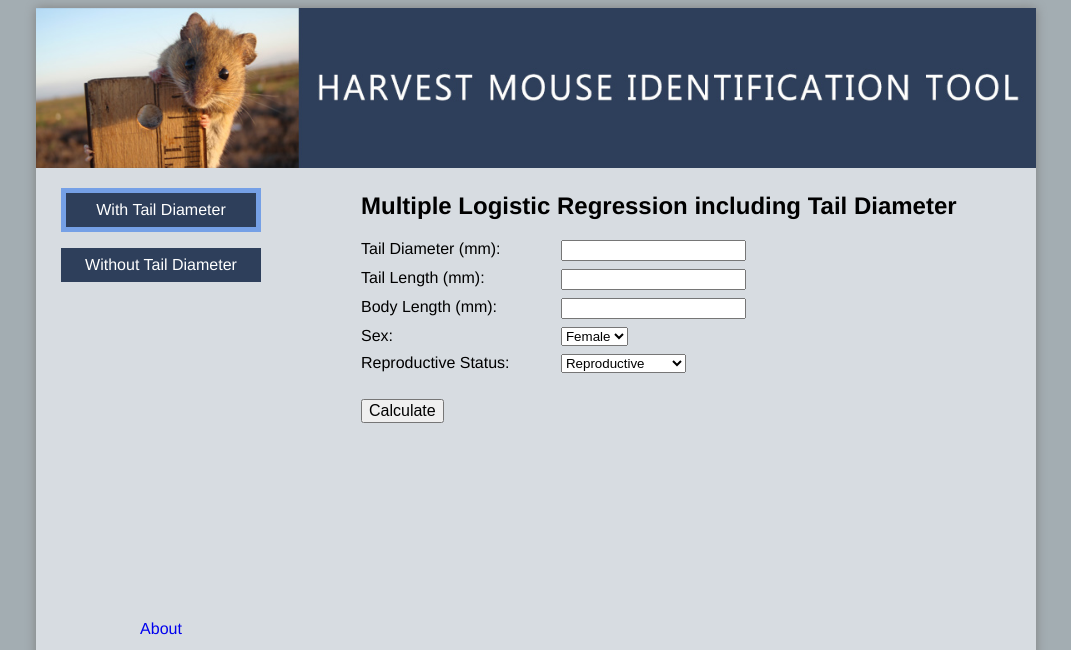
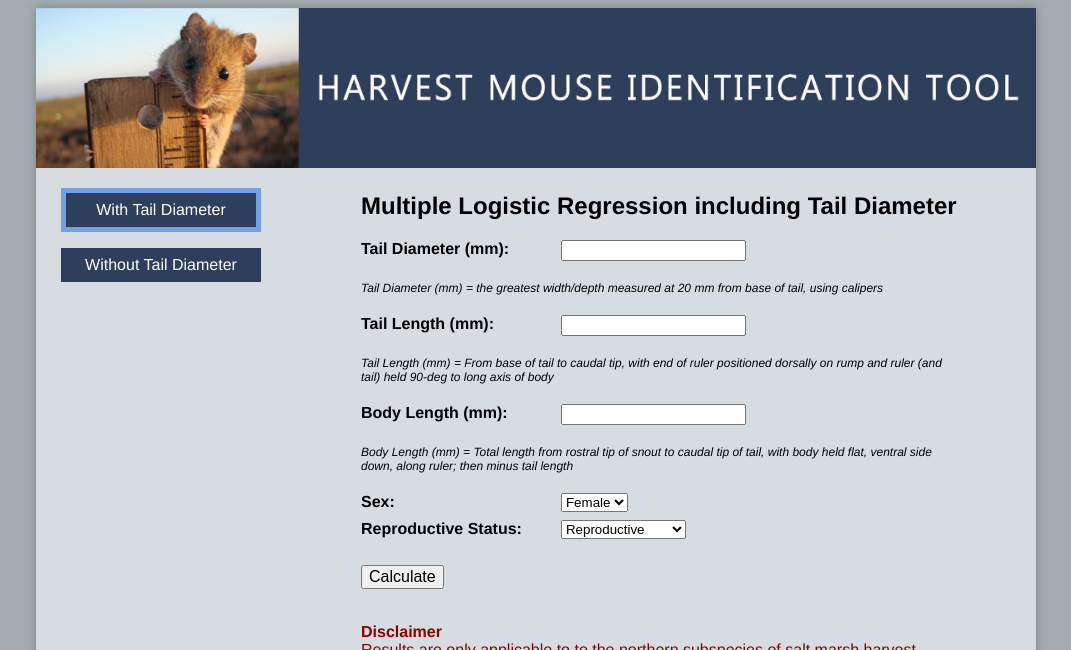
Before and after one commit to harvestmouseid/calculator, a plain HTML site: page index.html in a window 1280 px wide. Shown: the top 650 px of the page, without its empty margins (104-1175 px from the left). Drawn offline with Linux system fonts and the light colour scheme.

Commit message:
Add files via upload

```diff
--- a/index.html
+++ b/index.html
@@ -34,31 +34,46 @@
             <form>
               <div class="row">
                 <div class="col-4">
-                  <label for="tdiam">Tail Diameter (mm):</label>
+                  <label for="tdiam"><b>Tail Diameter (mm):</b></label>
                 </div>
                 <div class="col-8">
                   <input type="number" id="tailDiam">
                 </div>
               </div>
               <div class="row">
+                <div class="col-12">
+                  <p class="caption">Tail Diameter (mm) = the greatest width/depth measured at 20 mm from base of tail, using calipers</p>
+                </div>
+              </div>
+              <div class="row">
                 <div class="col-4">
-                  <label for="tlength">Tail Length (mm):</label>
+                  <label for="tlength"><b>Tail Length (mm):</b></label>
                 </div>
                 <div class="col-8">
                   <input type="number" id="tailLength">
                 </div>
               </div>
               <div class="row">
+                <div class="col-12">
+                  <p class="caption">Tail Length (mm) = From base of tail to caudal tip, with end of ruler positioned dorsally on rump and ruler (and tail) held 90-deg to long axis of body</p>
+                </div>
+              </div>
+              <div class="row">
                 <div class="col-4">
-                  <label for="blength">Body Length (mm):</label>
+                  <label for="blength"><b>Body Length (mm):</b></label>
                 </div>
                 <div class="col-8">
                   <input type="number" id="bodyLength">
                 </div>
               </div>
               <div class="row">
+                <div class="col-12">
+                  <p class="caption">Body Length (mm) = Total length from rostral tip of snout to caudal tip of tail, with body held flat, ventral side down, along ruler; then minus tail length</p>
+                </div>
+              </div>
+              <div class="row">
                 <div class="col-4">
-                  <label for="sex">Sex:</label>
+                  <label for="sex"><b>Sex:</b></label>
                 </div>
                 <div class="col-8">
                   <select id="sexMF">
@@ -69,7 +84,7 @@
               </div>
               <div class="row">
                 <div class="col-4">
-                  <label for="repro">Reproductive Status:</label>
+                  <label for="repro"><b>Reproductive Status:</b></label>
                 </div>
                 <div class="col-8">
                   <select id="reproStat">
@@ -86,8 +101,16 @@
                 <p id="result"></p>
                 <p id="species"></p>
                 <p id="prob"></p>
+                <p class="disclaimer">
+                  <b>Disclaimer</b>
+                  <br>
+                  Results are only applicable to to the northern subspecies of salt marsh harvest mouse, <i>R. r. halicoetes</i>. Results to not apply to other subspecies.
+                </p>
               </div>
+
             </form>
+
+
           </article>
       </div>
     </div>
```
Also changed, not shown: no_tail.html (+19 -4 lines).
